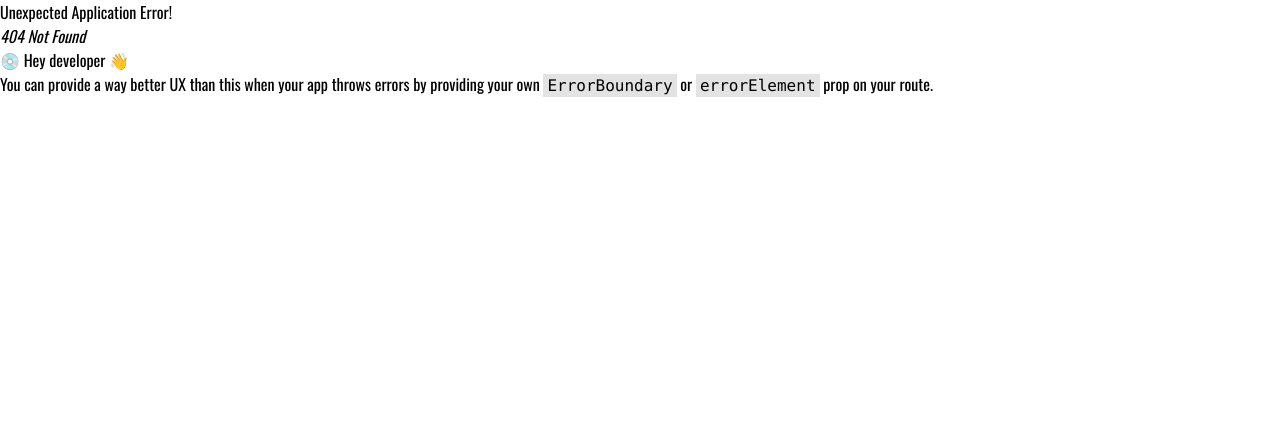
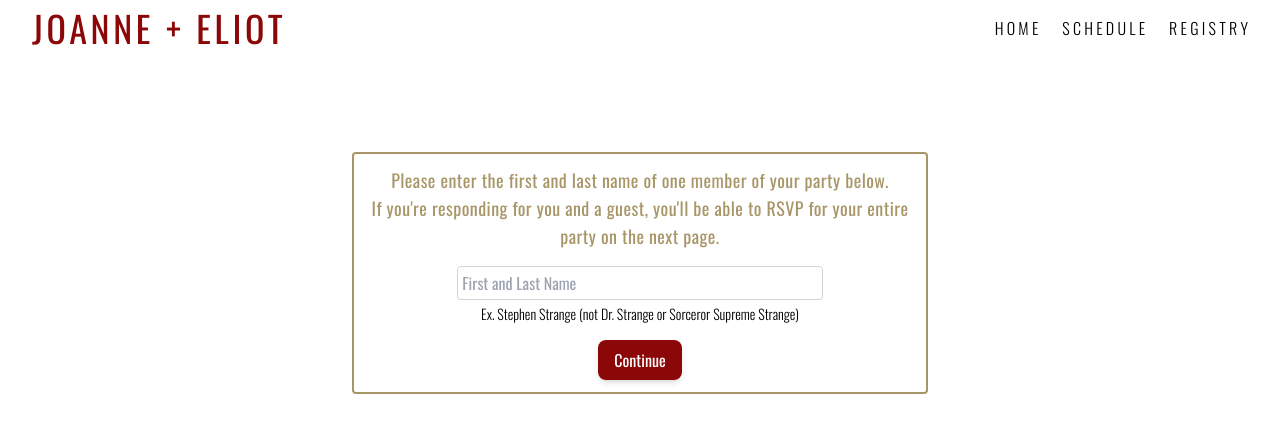
Before and after one commit to eliot390/WeddingSiteClient, a React (Vite) app: page /rsvp in a window 1280 px wide. Before the commit this address had no page. Shown: the top 432 px of the page. Built offline with nearby package versions, Linux system fonts and the light colour scheme.

Commit message:
updated rsvp page design

```diff
--- a/src/App.jsx
+++ b/src/App.jsx
@@ -11,6 +11,7 @@ const router = createBrowserRouter(
       <Route index element={<HomePage/>} />
       <Route path='/registry' element={<Registry />} />
       <Route path='/schedule' element={<Schedule />} />
+      <Route path='/rsvp' element={<RSVP />} />
     </Route>
   )
 )
--- a/src/components/MainSplash.jsx
+++ b/src/components/MainSplash.jsx
@@ -1,4 +1,5 @@
 import logo from '../assets/images/watercolor_layer.png';
+import { Link } from 'react-router-dom';
 
 const MainSplash = () => {
   return (
@@ -6,8 +7,14 @@ const MainSplash = () => {
         <img src={logo} className='w-2/3'></img>
         <div className='uppercase tracking-widest text-6xl text-center text-blood-red'>
           <p>joanne</p>
-          <p>+</p>
+          <p className='text-gold'>+</p>
           <p>eliot</p>
+        </div>
+        <p className='uppercase tracking-widest text-xl font-light mt-8'>october 5, 2025</p>
+        <div className='flex flex-col justify-center items-center mt-12'>
+          <Link to='/rsvp'>
+            <div className='border-solid border-2 border-gold p-3 uppercase text-2xl text-gold tracking-widest'>rsvp by july 1, 2025</div>
+          </Link>
         </div>
     </div>
 
--- a/src/components/Navbar.jsx
+++ b/src/components/Navbar.jsx
@@ -2,7 +2,7 @@ import { Link } from "react-router-dom"
 
 const Navbar = () => {
   return (
-    <div >
+    <div>
       <div className='mx-auto px-2 sm:px-6 lg:px-8'>
         <div className='flex h-14 items-center justify-between'>
           <p className='uppercase tracking-widest text-4xl text-blood-red'>joanne + eliot</p>
--- a/src/pages/HomePage.jsx
+++ b/src/pages/HomePage.jsx
@@ -5,7 +5,7 @@ const HomePage = () => {
   return (
     <>
       <MainSplash />
-      <RSVP />
+      {/* <RSVP /> */}
     </>
   )
 }
--- a/src/pages/RSVP.jsx
+++ b/src/pages/RSVP.jsx
@@ -1,6 +1,31 @@
 const RSVP = () => {
   return (
-    <div>RSVP</div>
+    <div className='flex justify-center mt-12'>
+      <div className='mt-12 max-w-xl'>
+        <div className='flex flex-col justify-items-center border-solid border-2 border-gold rounded p-3'>
+          <p className='text-gold tracking-wide text-center text-lg'>
+            Please enter the first and last name of one member of your party below.<br/>
+            If you're responding for you and a guest, you'll be able to RSVP for your entire party on the next page.
+          </p>
+          <div class="flex flex-col justify-center items-center pt-4">
+            <textarea
+              id="name"
+              name="name"
+              rows="1"
+              placeholder="First and Last Name"
+              class="w-4/6 p-1 border border-gray-300 rounded focus:outline-none focus:ring-2 focus:ring-gold focus:border-transparent resize-none"/>
+          </div>
+          <p className='font-light text-sm text-center pt-1'>Ex. Stephen Strange (not Dr. Strange or Sorceror Supreme Strange)</p>
+          <div className='flex justify-center'>
+            <button
+              class="px-4 py-2 bg-blood-red text-white rounded-lg shadow-md
+              hover:bg-dark-red focus:outline-none focus:ring-2 focus:ring-gold
+              focus:ring-opacity-75 mt-4 max-w-fit">Continue
+            </button>
+          </div>
+        </div>
+      </div>
+    </div>
   )
 }
 
--- a/tailwind.config.js
+++ b/tailwind.config.js
@@ -10,7 +10,9 @@ export default {
         sans: ['Oswald', 'serif']
       },
       colors: {
-        'blood-red': '#8c0707'
+        'blood-red': '#8c0707',
+        'dark-red': '#660404',
+        'gold': '#a89668'
       }
     },
   },
```
